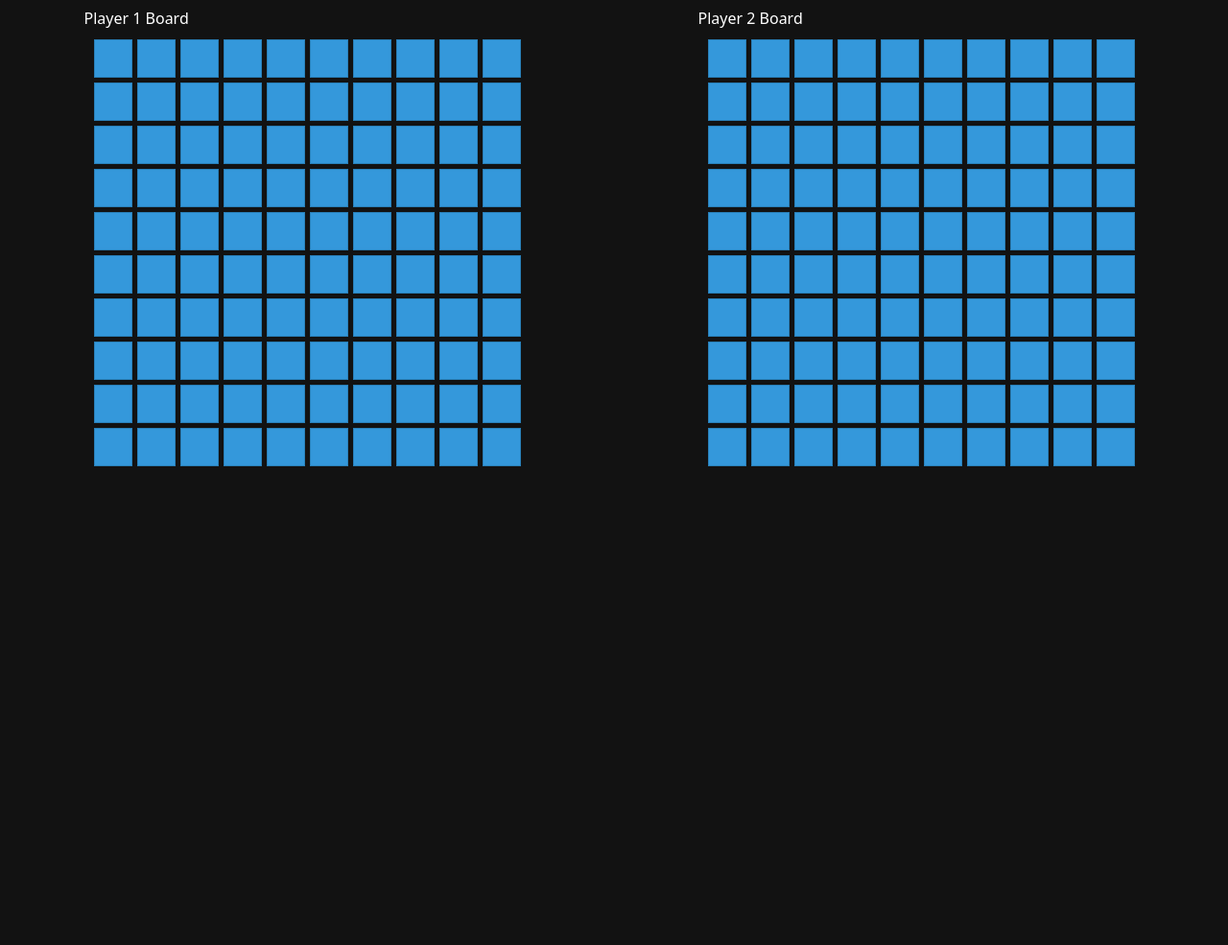
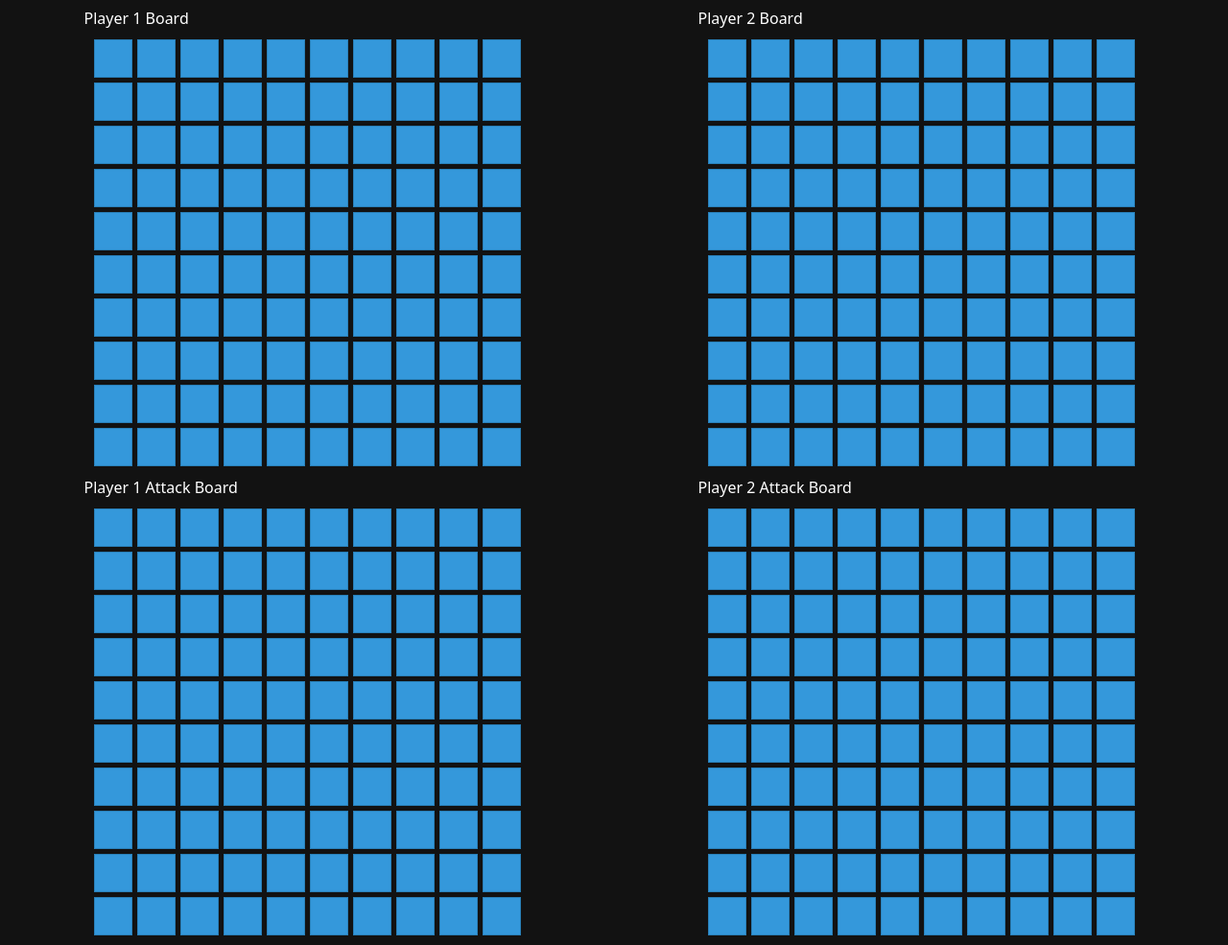
Before and after one commit to iDanteModo/Battleship, a plain HTML site: page index.html in a window 1280 px wide. Shown: the part 85-1070 px from the top of the page at 96% size. Before the commit the page ends 800 px from the top, so only its background shows below. Drawn offline with nearby package versions, Linux system fonts and the light colour scheme.

Commit message:
Started implementing the attack function by i encounter a bug at dataset.row from player2 .cell2

```diff
--- a/class-gameboard.js
+++ b/class-gameboard.js
@@ -6,6 +6,9 @@ export class Gameboard {
         })
         this.ships = [new Ship(2), new Ship(3), new Ship(4)]
         this.id = id;
+        this.attackBoard = Array.from({ length: 10 }, () => {
+            return Array(10).fill(0);
+        });
 
     };
 
@@ -23,6 +26,22 @@ export class Gameboard {
                 boardContainer.appendChild(cellElement);
              });
         });
+    }
+
+    displayAttackBoard() {
+        const attackBoardContainer = document.getElementById(`player${this.id}-attack-board`);
+        attackBoardContainer.innerHTML = '';
+        this.board.forEach((row, rowIndex) => {
+            row.forEach((cell, colIndex) => {
+                const cellElement = document.createElement('div');
+                cellElement.classList.add(`Acell${this.id}`);
+                // Add row and column as data attributes for each cell
+                cellElement.dataset.row = rowIndex;
+                cellElement.dataset.col = colIndex;
+                attackBoardContainer.appendChild(cellElement);
+             });
+        });
+
     }
 
     placeShip() {
@@ -70,17 +89,35 @@ export class Gameboard {
                         head = false;
                     }
                 }else if(i === 3) {
-                    alert('S');
+
                     return true;
                 }
             });
         });
     }
-    // receiveAttack() {
+    attack() {
+        const player2Cells = document.querySelectorAll('.cell2');
+        const player1AttackCells = document.querySelectorAll('.Acell1');
 
-    // }
+        player1AttackCells.forEach(aCell => {
+            aCell.addEventListener('click', () => {
+                let col = aCell.dataset.col;
+                let row = aCell.dataset.row;
+                // console.log(row);
+                // console.log(col);
+                console.log(player2Cells[row].dataset.row);
+                console.log(player2Cells[col].dataset.col);
+
+                // player2Cells.forEach(p2Cell => {
+                //     console.log(p2Cell.dataset.row);
+                // })
+            })
+        })
+
+    }
 
     sunkMessage() {
+
     }
 }
 
--- a/index.html
+++ b/index.html
@@ -15,11 +15,15 @@
             <div class="player1">
                 <h2>Player 1 Board</h2>
                 <div id="player1-board" class="board"></div>
+                <h2>Player 1 Attack Board</h2>
+                <div id="player1-attack-board" class="board"></div>
             </div>
-            <player2>
+            <div class ="player2">
                 <h2>Player 2 Board</h2>
                 <div id="player2-board" class="board"></div>
-            </player2>
+                <h2>Player 2 Attack Board</h2>
+                <div id="player2-attack-board" class="board"></div>
+            </div>
         </div>
     </div>
 </body>
--- a/main.js
+++ b/main.js
@@ -9,9 +9,13 @@ function play(){
     console.log(player1);
     console.log(player2);
     player1.player.gameboard.displayBoard();
+    player2.player.gameboard.displayBoard();
+    player1.player.gameboard.displayAttackBoard();
+    player2.player.gameboard.displayAttackBoard();
     player1.player.gameboard.placeShip();
-    player2.player.gameboard.displayBoard();
     player2.player.gameboard.placeShip();
+    player1.player.gameboard.attack();
+    // player2.player.gameboard.placeShip();
 }
 
 play();
--- a/style.css
+++ b/style.css
@@ -51,7 +51,9 @@ img {
 }
 
 .cell1,
-.cell2 {
+.cell2,
+.Acell1,
+.Acell2 {
   width: 40px;
   height: 40px;
   background-color: #3498db; /* Water color */
```
